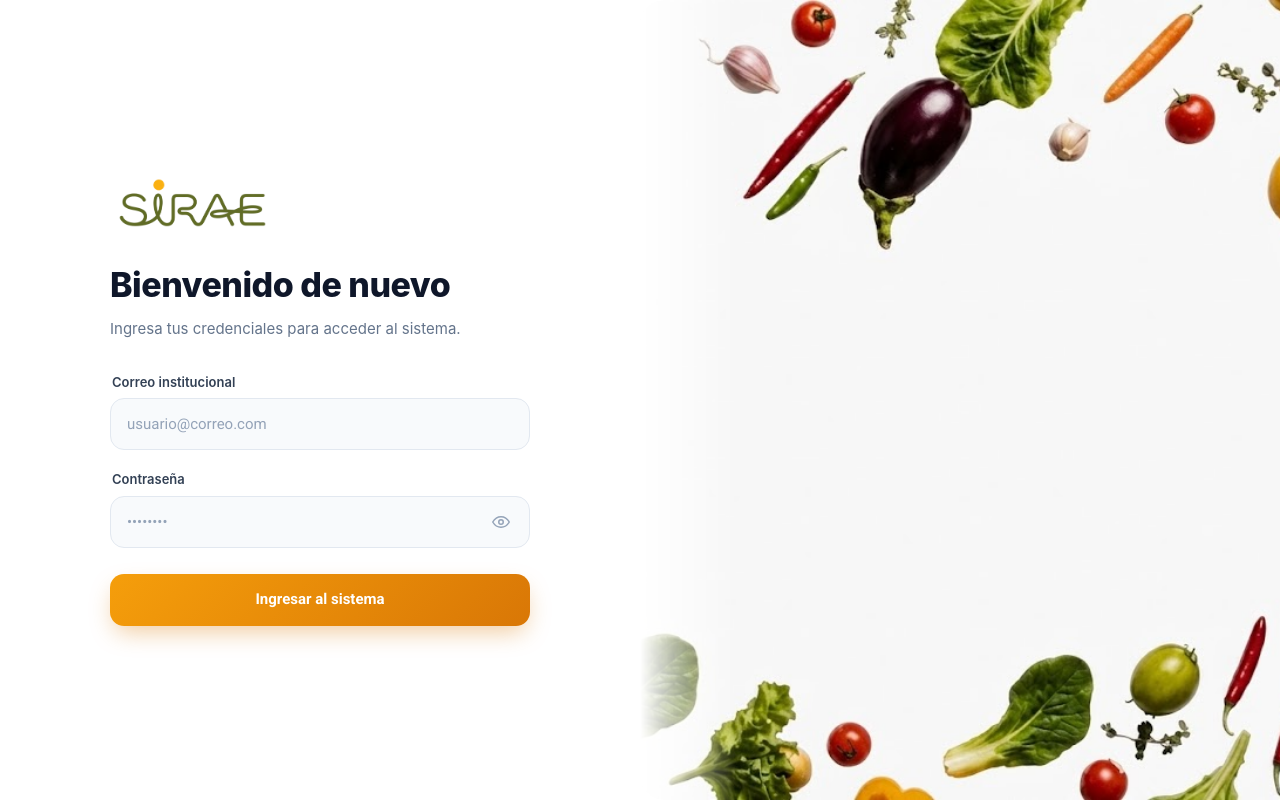
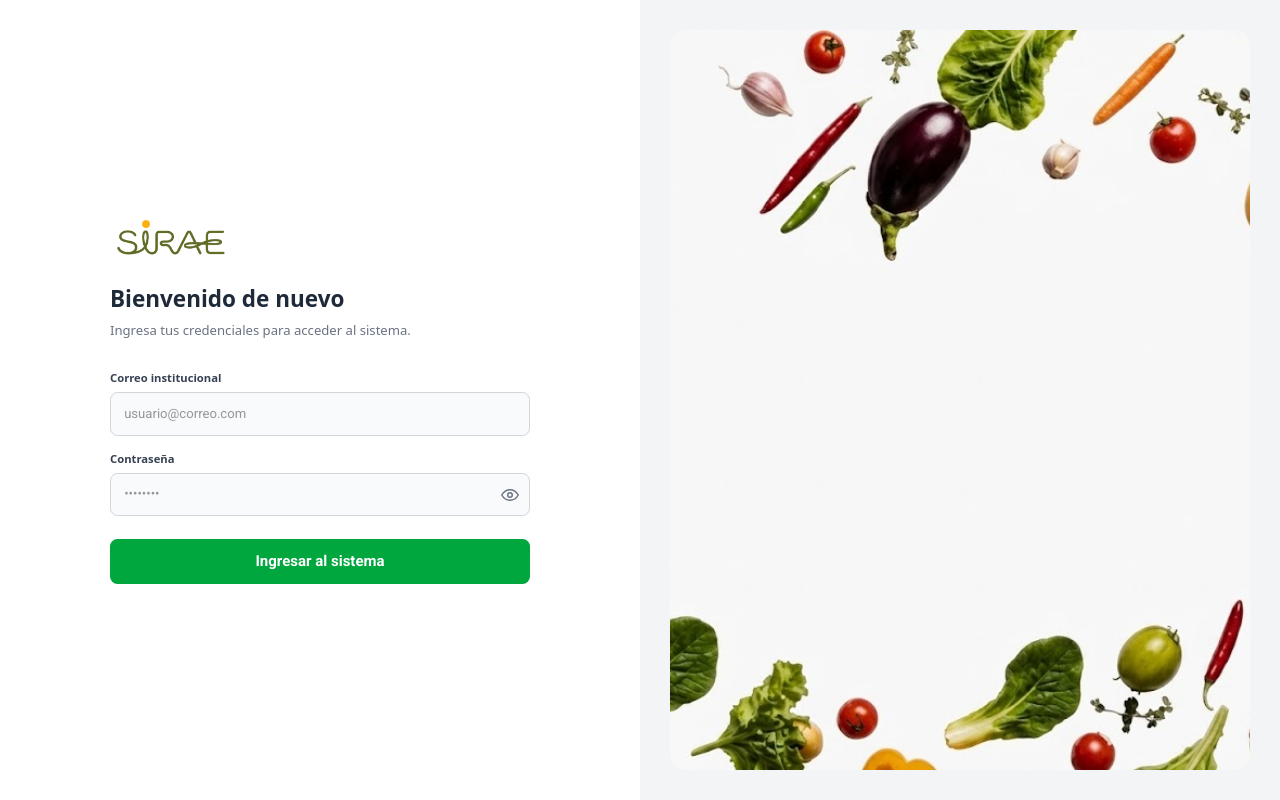
Before and after one commit to santiagoacosta123/PaeVisual, an Angular app: page /login in a window 1280 px wide. Built offline with nearby package versions, Linux system fonts and the light colour scheme.

Commit message:
solucion de problemas de login

```diff
--- a/src/app/login/login.html
+++ b/src/app/login/login.html
@@ -1,51 +1,49 @@
-<div class="split-layout">
+<div class="flex h-screen w-screen overflow-hidden font-sans">
 
-  <!-- LADO IZQUIERDO: FORMULARIO -->
-  <div class="form-side">
-    <div class="form-content">
+  <div class="flex-1 flex justify-center items-center bg-white p-8">
+    <div class="w-full max-w-md">
 
-      <!-- LOGO OFICIAL SIRAE -->
-      <div class="logo-container">
-        <img src="/sirae-logo.png" alt="Logo SIRAE" class="sirae-logo" />
+      <div class="mb-6 text-left">
+        <img src="/sirae-logo.png" alt="Logo SIRAE" class="h-12 w-auto" />
       </div>
 
-      <div class="header-text">
-        <h1>Bienvenido de nuevo</h1>
-        <p>Ingresa tus credenciales para acceder al sistema.</p>
+      <div class="mb-8">
+        <h1 class="text-2xl font-bold text-gray-800 mb-2">Bienvenido de nuevo</h1>
+        <p class="text-sm text-gray-500 m-0">Ingresa tus credenciales para acceder al sistema.</p>
       </div>
 
-      <form [formGroup]="loginForm" (ngSubmit)="onSubmit()" class="login-form">
+      <form [formGroup]="loginForm" (ngSubmit)="onSubmit()" class="space-y-4">
 
-        <!-- CORREO -->
-        <div class="input-group">
-          <label for="correo">Correo institucional</label>
-          <div class="input-wrapper">
+        <div class="flex flex-col">
+          <label for="correo" class="text-xs font-semibold text-gray-700 mb-2">Correo institucional</label>
+          <div class="relative flex items-center">
             <input
               id="correo"
               type="email"
               formControlName="correo"
               placeholder="usuario@correo.com"
               autocomplete="email"
+              class="w-full px-3.5 py-3 text-sm border border-gray-300 rounded-lg outline-none bg-gray-50 focus:border-green-600 focus:bg-white focus:ring-2 focus:ring-green-600/10 transition-all"
             />
           </div>
-          <span class="error-text" *ngIf="correo?.invalid && (correo?.dirty || correo?.touched)">
+          <span class="text-xs text-red-500 mt-1" *ngIf="correo?.invalid && (correo?.dirty || correo?.touched)">
             Ingresa un correo válido
           </span>
         </div>
 
-        <!-- CONTRASEÑA -->
-        <div class="input-group">
-          <label for="clave">Contraseña</label>
-          <div class="input-wrapper">
+        <div class="flex flex-col">
+          <label for="clave" class="text-xs font-semibold text-gray-700 mb-2">Contraseña</label>
+          <div class="relative flex items-center">
             <input
               id="clave"
               [type]="mostrarClave ? 'text' : 'password'"
               formControlName="clave"
               placeholder="••••••••"
+              class="w-full px-3.5 py-3 text-sm border border-gray-300 rounded-lg outline-none bg-gray-50 focus:border-green-600 focus:bg-white focus:ring-2 focus:ring-green-600/10 transition-all"
             />
             <button
               type="button"
-              class="toggle-password"
+              class="absolute right-3 bg-transparent border-none cursor-pointer text-gray-500 hover:text-gray-800 flex items-center justify-center p-0"
               (click)="alternarClave()"
               tabindex="-1"
               aria-label="Alternar visibilidad de contraseña"
@@ -54,29 +52,26 @@
               <svg *ngIf="mostrarClave" xmlns="http://www.w3.org/2000/svg" width="18" height="18" viewBox="0 0 24 24" fill="none" stroke="currentColor" stroke-width="2" stroke-linecap="round" stroke-linejoin="round"><path d="M17.94 17.94A10.94 10.94 0 0 1 12 19c-7 0-11-7-11-7a18.5 18.5 0 0 1 4.22-5.06M9.9 4.24A9.12 9.12 0 0 1 12 4c7 0 11 7 11 7a18.5 18.5 0 0 1-2.16 3.19M14.12 14.12a3 3 0 1 1-4.24-4.24"></path><line x1="1" y1="1" x2="23" y2="23"></line></svg>
             </button>
           </div>
-          <span class="error-text" *ngIf="clave?.invalid && (clave?.dirty || clave?.touched)">
+          <span class="text-xs text-red-500 mt-1" *ngIf="clave?.invalid && (clave?.dirty || clave?.touched)">
             Mínimo 6 caracteres
           </span>
         </div>
 
-        <!-- ERROR GENERAL -->
-        <div class="error-alert" *ngIf="errorMensaje">
+        <div class="bg-red-50 text-red-700 px-4 py-2.5 rounded-md text-xs mb-4 border border-red-200 text-center" *ngIf="errorMensaje">
           {{ errorMensaje }}
         </div>
 
-        <!-- BOTÓN DE INGRESO -->
-        <button type="submit" class="submit-btn" [disabled]="cargando">
+        <button type="submit" class="w-full py-3 bg-green-600 hover:bg-green-700 text-white font-semibold rounded-lg transition-colors cursor-pointer disabled:bg-teal-200 disabled:cursor-not-allowed mt-2" [disabled]="cargando">
           <span *ngIf="!cargando">Ingresar al sistema</span>
-          <span *ngIf="cargando" class="loader-text">Verificando...</span>
+          <span *ngIf="cargando" class="inline-block">Verificando...</span>
         </button>
 
       </form>
     </div>
   </div>
 
-  <!-- LADO DERECHO: IMAGEN CON DIFUMINADO Y BORDES REDONDEADOS -->
-  <div class="image-side">
-    <img src="/vegetales-frame.png" alt="Vegetales SIRAE" class="large-image" />
+  <div class="hidden md:flex flex-1 bg-gray-100 justify-center items-center p-8">
+    <img src="/vegetales-frame.png" alt="Vegetales SIRAE" class="w-full h-full object-cover rounded-2xl" />
   </div>
 
 </div>
--- a/src/app/login/login.ts
+++ b/src/app/login/login.ts
@@ -1,14 +1,20 @@
 import { Component } from '@angular/core';
 import { CommonModule } from '@angular/common';
-import { FormBuilder, FormGroup, ReactiveFormsModule, Validators } from '@angular/forms';
+import {
+  FormBuilder,
+  FormGroup,
+  ReactiveFormsModule,
+  Validators
+} from '@angular/forms';
 import { Router } from '@angular/router';
+import { AuthService } from '../services/auth.service';
+import Swal from 'sweetalert2';
 
 @Component({
   selector: 'app-login',
   standalone: true,
   imports: [CommonModule, ReactiveFormsModule],
-  templateUrl: './login.html',
-  styleUrls: ['./login.css']
+  templateUrl: './login.html'
 })
 export class Login {
 
@@ -19,7 +25,8 @@ export class Login {
 
   constructor(
     private fb: FormBuilder,
-    private router: Router
+    private router: Router,
+    private authService: AuthService
   ) {
     this.loginForm = this.fb.group({
       correo: ['', [Validators.required, Validators.email]],
@@ -48,18 +55,50 @@ export class Login {
     }
 
     this.cargando = true;
-    const { correo, clave } = this.loginForm.value;
 
-    // Validación simulada directamente aquí (sin servicio aparte)
-    setTimeout(() => {
-      this.cargando = false;
+    const credenciales = {
+      correo: this.loginForm.value.correo,
+      clave: this.loginForm.value.clave
+    };
 
-      if (correo === 'admin@pae.com' && clave === '123456') {
-        localStorage.setItem('pae_token', 'token-simulado-123');
-        this.router.navigate(['/inicio']);
-      } else {
-        this.errorMensaje = 'Correo o contraseña incorrectos';
+    this.authService.login(credenciales).subscribe({
+      next: (respuesta: any) => {
+        this.cargando = false;
+
+        const token = respuesta?.token || respuesta?.access;
+
+        if (token) {
+          localStorage.setItem('pae_token', token);
+        }
+
+        Swal.fire({
+          icon: 'success',
+          title: '¡Bienvenido!',
+          text: 'Has iniciado sesión correctamente.',
+          timer: 1500,
+          showConfirmButton: false
+        }).then(() => {
+          this.router.navigate(['/inicio']);
+        });
+      },
+
+      error: (error: any) => {
+        this.cargando = false;
+
+        if (error?.error?.detail) {
+          this.errorMensaje = error.error.detail;
+        } else if (typeof error?.error === 'object') {
+          this.errorMensaje = 'Correo o contraseña incorrectos.';
+        } else {
+          this.errorMensaje = 'No se pudo conectar con el servidor.';
+        }
+
+        Swal.fire({
+          icon: 'error',
+          title: 'Error de acceso',
+          text: this.errorMensaje
+        });
       }
-    }, 800);
+    });
   }
 }
--- a/src/app/productos/productos.css
+++ b/src/app/productos/productos.css
@@ -10,7 +10,6 @@
   color: #1a1a1a;
 }
 
-/* Cabecera con borde amarillo de 2px */
 .section-header-banner {
   background: #ffffff;
   border-radius: 16px;
@@ -58,7 +57,6 @@
   background: #e0a116;
 }
 
-/* Tarjeta de Formulario */
 .form-card {
   background: #ffffff;
   border-radius: 16px;
@@ -139,7 +137,6 @@
   cursor: pointer;
 }
 
-/* Tabla */
 .table-card {
   background: #ffffff;
   border-radius: 16px;
--- a/src/app/productos/productos.ts
+++ b/src/app/productos/productos.ts
@@ -47,9 +47,7 @@ export class Productos implements OnInit {
     this.obtenerCategorias();
   }
 
-  // ==============================
-  // OBTENER PRODUCTOS
-  // ==============================
+
 
   obtenerProductos(): void {
     this.productoService.getProductos().subscribe({
--- /dev/null
+++ b/src/app/services.ts
@@ -0,0 +1,4 @@
+import { Service } from '@angular/core';
+
+@Service()
+export class Services {}
--- /dev/null
+++ b/src/app/services/auth.service.ts
@@ -0,0 +1,25 @@
+import { Injectable } from '@angular/core';
+import { HttpClient } from '@angular/common/http';
+import { Observable } from 'rxjs';
+
+@Injectable({
+  providedIn: 'root'
+})
+export class AuthService {
+
+  private apiLoginUrl = 'http://127.0.0.1:8000/api/auth/login/';
+
+  constructor(private http: HttpClient) {}
+
+  login(credenciales: { correo: string; clave: string }): Observable<any> {
+    console.log('POST LOGIN:', credenciales);
+
+    return this.http.post<any>(
+      this.apiLoginUrl,
+      {
+        correo: credenciales.correo,
+        password: credenciales.clave
+      }
+    );
+  }
+}
--- a/src/app/services/producto.service.ts
+++ b/src/app/services/producto.service.ts
@@ -9,8 +9,8 @@ export class ProductoService {
 
   private apiInventario = 'http://127.0.0.1:8000/api/inventario/';
   private apiIngredientes = 'http://127.0.0.1:8000/api/ingredientes/';
-  private apiUnidades = 'http://127.0.0.1:8000/api/unidades/';
-  private apiCategorias = 'http://127.0.0.1:8000/api/categorias/';
+  private apiUnidades = 'http://127.0.0.1:8000/api/unidades_medida/';
+  private apiCategorias = 'http://127.0.0.1:8000/api/categorias-inventario/';
 
   constructor(private http: HttpClient) {}
 
```
Also changed, not shown: 2 other files (tests, documents, lock files or other folders).
